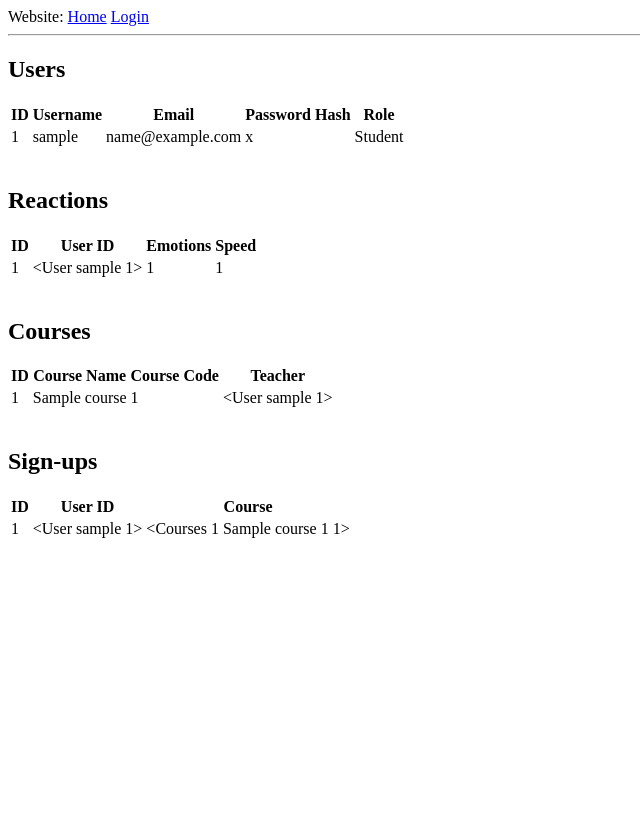
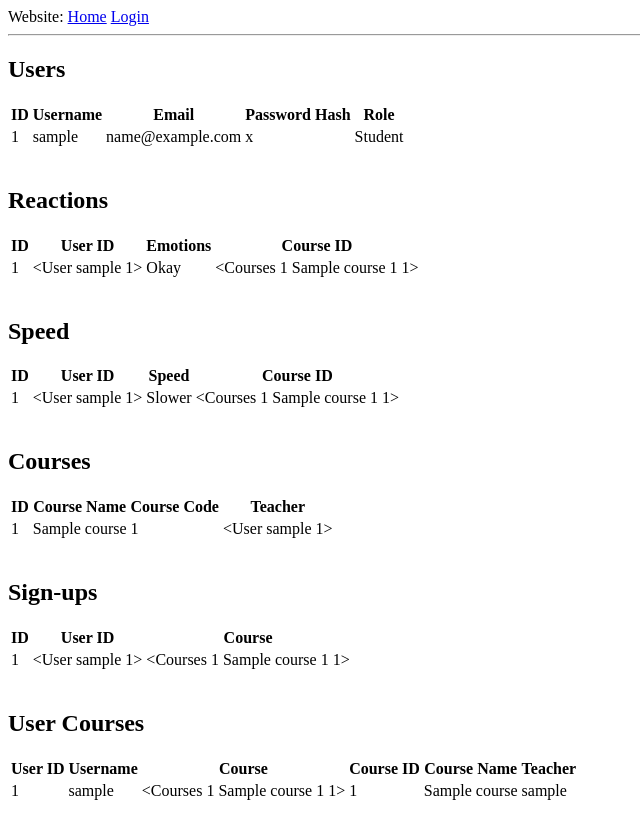
Before and after one commit to esthermliu/design-brief-2020, a Flask app: page /database in a window 1280 px wide. Shown: the whole page, without its empty margins (0-640 px from the left). Before the commit the page ends 538 px from the top, so only its background shows below. Run offline with Flask 2, Linux system fonts and the light colour scheme; tables that the repository leaves empty hold one stand-in row (values such as "Sample post").

Commit message:
New features added

```diff
--- a/app/routes.py
+++ b/app/routes.py
@@ -4,11 +4,12 @@
 from app.forms import LoginForm
 from app.forms import RegistrationForm
 from flask_login import current_user, login_user
-from app.models import User, Reactions, Post, Courses, Signups
+from app.models import User, Reactions, Post, Courses, Signups, Speed
 from flask_login import logout_user
 from flask_login import login_required
 from flask import request
 from werkzeug.urls import url_parse
+import random
 
 @app.route('/')
 @app.route('/index')
@@ -69,6 +70,29 @@
     print("label", form.role.label)
     return render_template('register.html', title='Register', form=form)
 
+# Page to create a new class as a teacher
+@app.route('/user/<username>/create-class')
+@login_required # Have to be logged in as a teacher for this to work
+def create(username):
+    t_courses_all = Courses.query.filter_by(teacher_id=current_user.id) # All of that teacher's courses
+    return render_template('create-class.html', t_courses_all=t_courses_all, title="Create a Class")
+
+# Adds the new course to the database
+@app.route('/user/<username>/create-class/new', methods=["POST"]) # This is a POST method
+@login_required
+def newclass(username):
+    course_name = request.form.get("course_name")
+    rand_code = random.randint(100000, 999999) # Generating a random code
+    courses_all = Courses.query.all()
+    # Making sure that the code hasn't already been generated for a previous class
+    for c in courses_all: # Iterating through all the courses
+        if c.code == rand_code: # If the code of an existing course already exists
+            rand_code = random.randint(100000, 999999) # Generate a new random code
+    new_course = Courses(course_name=course_name, code=rand_code, teacher_id=current_user.id)
+    db.session.add(new_course)
+    db.session.commit()
+    return redirect(url_for('create', username=current_user.username)) # Redirects to the create page
+
 @app.route('/user/<username>') # User profile page
 @login_required
 def user(username):
@@ -79,14 +103,16 @@
     ]
     return render_template('user.html', user=user, posts=posts, title=username)
 
-@app.route('/user/<username>/classes') # User's classes/rooms
+@app.route('/user/<username>/classes') # User's classes
 @login_required
 def classes(username): # the word after def has to be the same as the text in the urlfor quotation marks
     user = User.query.filter_by(username=username).first_or_404()
-    user_signups = User.signups
-    return render_template('classes.html', user=user, user_signups=user_signups, title="Classes")
+    user_signups = User.query.join(Signups, (Signups.user_id == User.id)).join(Courses, (Courses.id == Signups.course))
+    teacher_courses = Courses.query.filter_by(teacher_id=user.id)
+    return render_template('classes.html', user=user, user_signups=user_signups, teacher_courses=teacher_courses, title="Classes")
 
-@app.route('/user/<username>/classes/add', methods=["POST"]) #This is a POST method
+@app.route('/user/<username>/classes/add', methods=["POST"]) # This is a POST method
+@login_required
 def add(username):
     # Add a new class
     user = User.query.filter_by(username=username).first_or_404()
@@ -97,14 +123,73 @@
     db.session.commit()
     return redirect(url_for('classes', username=user.username))
 
-@app.route('/database') # Just so I can see all the databases
+@app.route('/classes/rooms/<room_id>') # The text inside the <> has to be the same as the parameter in the def room()
+@login_required # Have to be logged in to see these rooms
+def rooms(room_id):
+    course = Courses.query.filter_by(id=room_id).first_or_404()
+    reactions_all = Reactions.query.all() # Tried filtering for reactions and speeds, but it wouldn't let me iterate through the object in HTML, so I had to check with if statements in the HTML :(
+    speeds_all = Speed.query.all()
+    return render_template('rooms.html', course=course, reactions_all=reactions_all, speeds_all=speeds_all, title=course.course_name)
+
+@app.route('/classes/rooms/<room_id>/good', methods=["POST"]) # Adds an emotion, also don't forget to add this methods POST thing!
+@login_required
+def happy(room_id):
+    course = Courses.query.filter_by(id=room_id).first_or_404() # Finding the actual course by filtering through the room_id
+    reaction = Reactions(user_id=current_user.id, emotions=0, reactions_course_id=room_id) # This is the user's reaction based on the button pressed
+    db.session.add(reaction)
+    db.session.commit()
+    return redirect(url_for('rooms', room_id=course.id)) # Redirects to the room page
+
+@app.route('/classes/rooms/<room_id>/okay', methods=["POST"]) # Adds an emotion, also don't forget to add this methods POST thing!
+@login_required
+def okay(room_id):
+    course = Courses.query.filter_by(id=room_id).first_or_404()
+    reaction = Reactions(user_id=current_user.id, emotions=1, reactions_course_id=room_id)
+    db.session.add(reaction)
+    db.session.commit()
+    return redirect(url_for('rooms', room_id=course.id)) # Redirects to the room page
+
+@app.route('/classes/rooms/<room_id>/bad', methods=["POST"]) # Adds an emotion, also don't forget to add this methods POST thing!
+@login_required
+def bad(room_id):
+    course = Courses.query.filter_by(id=room_id).first_or_404()
+    reaction = Reactions(user_id=current_user.id, emotions=2, reactions_course_id=room_id)
+    db.session.add(reaction)
+    db.session.commit()
+    return redirect(url_for('rooms', room_id=course.id)) # Redirects to the room page
+
+@app.route('/classes/rooms/<room_id>/fast', methods=["POST"]) # Too Fast!
+@login_required
+def fast(room_id):
+    course = Courses.query.filter_by(id=room_id).first_or_404()
+    speed = Speed(user_id=current_user.id, speed=0, speed_course_id=room_id)
+    db.session.add(speed)
+    db.session.commit()
+    return redirect(url_for('rooms', room_id=course.id)) # Redirects to the room page
+
+@app.route('/classes/rooms/<room_id>/slow', methods=["POST"]) # Too Fast!
+@login_required
+def slow(room_id):
+    course = Courses.query.filter_by(id=room_id).first_or_404()
+    speed = Speed(user_id=current_user.id, speed=1, speed_course_id=room_id)
+    db.session.add(speed)
+    db.session.commit()
+    return redirect(url_for('rooms', room_id=course.id)) # Redirects to the room page
+
+
+# Just so I can see all the databases
+@app.route('/database')
 def database():
     user_all = User.query.all() # All the users are stored in this variable, to be used in the HTML
     reactions_all = Reactions.query.all()
     courses_all = Courses.query.all()
     signups_all = Signups.query.all()
-    return render_template('database.html', user_all=user_all, reactions_all=reactions_all, courses_all=courses_all, signups_all=signups_all, title='Database') # Have to pass in your variables above in here
+    speed_all = Speed.query.all()
+    #user_signups = User.query.join(Signups, (Signups.user_id == User.id))
+    user_signups = User.query.join(Signups, (Signups.user_id == User.id)).join(Courses, (Courses.id == Signups.course))
+    return render_template('database.html', user_all=user_all, reactions_all=reactions_all, courses_all=courses_all, signups_all=signups_all, user_signups=user_signups, speed_all=speed_all, title='Database') # Have to pass in your variables above in here
 
+# Testing javascript image reload
 @app.route('/image-reload')
 def reload():
     return render_template('image-reload.html', title="Image Reload")
--- a/app/templates/database.html
+++ b/app/templates/database.html
@@ -26,21 +26,50 @@
     {% endfor %}
     </table>
     <br>
-    <!-- Reactions-->
+    <!-- Reactions -->
     <h2>Reactions</h2>
     <table>
     <tr>
         <th>ID</th>
         <th>User ID</th>
         <th>Emotions</th>
-        <th>Speed</th>
+        <th>Course ID</th>
     </tr>
     {% for r in reactions_all %}
         <tr>
             <td>{{ r.id }}</td>
             <td>{{ r.reactor }}</td>
-            <td>{{ r.emotions }}</td>
-            <td>{{ r.speed }}</td>
+            {% if r.emotions == 0 %} <!-- Just making it easier to see the different emotions and what they mean -->
+                <td>Good</td>
+            {% elif r.emotions == 1 %}
+                <td>Okay</td>
+            {% else %}
+                <td>Bad</td>
+            {% endif %}
+            <td>{{ r.course_actual }}</td> <!-- r.reactions_course_id will show you the actual id, but course_actual is the backref so I can see the course in <Course> form-->
+        </tr>
+    {% endfor %}
+    </table>
+    <br>
+    <!-- Speed-->
+    <h2>Speed</h2>
+    <table>
+    <tr>
+        <th>ID</th>
+        <th>User ID</th>
+        <th>Speed</th>
+        <th>Course ID</th>
+    </tr>
+    {% for s in speed_all %}
+        <tr>
+            <td>{{ s.id }}</td>
+            <td>{{ s.speeder }}</td>
+            {% if s.speed == 0 %} <!-- Just making it easier to see the different speeds and what they mean -->
+                <td>Faster</td>
+            {% else %}
+                <td>Slower</td>
+            {% endif %}
+            <td>{{ s.course_s }}</td> <!-- s.speed_course_id will show you the actual id, but course_s is the backref so I can see the course in <Course> form-->
         </tr>
     {% endfor %}
     </table>
@@ -81,4 +110,31 @@
     {% endfor %}
     </table>
     <br>
+    <!-- User Sign-ups -->
+    <h2>User Courses</h2>
+    <table>
+    <tr>
+        <th>User ID </th>
+        <th>Username</th>
+        <!--<th>User ID (from the Signups table, same as User ID)</th>-->
+        <th>Course <!--(from the Signups table, same as the Course ID) --></th>
+        <th>Course ID</th>
+        <th>Course Name</th>
+        <th>Teacher</th>
+    </tr>
+    {% for u in user_signups %} <!-- user_signups will give you the User object, like <User Cat 1> -->
+        {% for i in u.signups %} <!-- u.signups will return all of the Signup objects of that user, like <Signups 1 1 1> -->
+            <tr>
+                <td>{{ u.id }}</td>
+                <td>{{ u.username }}</td>
+                <!--<td>{{ i.user_id }}</td>-->
+                <td>{{ i.course_id }}</td> <!-- i.course_id will return the Courses object like <Courses 1 Math> -->
+                <td>{{ i.course_id.id }}</td>
+                <td>{{ i.course_id.course_name }}</td>
+                <td>{{ i.course_id.teacher.username }}</td> <!-- The .teacher part will return the user, like <User Cat 1>, and the .username will grab the User's username, like Cat -->
+            </tr>
+        {% endfor %}
+    {% endfor %}
+    </table>
+    <br>
 {% endblock %}
--- a/webmaster.py
+++ b/webmaster.py
@@ -1,6 +1,7 @@
 from app import app, db
-from app.models import User, Post, Reactions, Courses, Signups
+from app.models import User, Post, Reactions, Courses, Signups, Speed
+import random
 
 @app.shell_context_processor
 def make_shell_context():
-    return {'db': db, 'User': User, 'Post': Post, 'Reactions': Reactions, 'Courses': Courses, 'Signups': Signups}
+    return {'db': db, 'User': User, 'Post': Post, 'Reactions': Reactions, 'Courses': Courses, 'Signups': Signups, 'Speed': Speed, 'random': random}
```
Also changed, not shown: app/models.py (+16 -3 lines), app/templates/classes.html (+23 -4 lines), app/templates/create-class.html (added, +15 -0 lines), app/templates/rooms.html (added, +51 -0 lines), migrations/versions/2f42ccebe48a_added_new_speed_model.py (added, +36 -0 lines), migrations/versions/88dfa540b39a_adding_a_course_id_to_reactions.py (added, +34 -0 lines), migrations/versions/dbfd2a90f679_delete_speed_column_in_reactions.py (added, +32 -0 lines), migrations/versions/fbfc6a3f060e_.py (added, +34 -0 lines), app.db.
